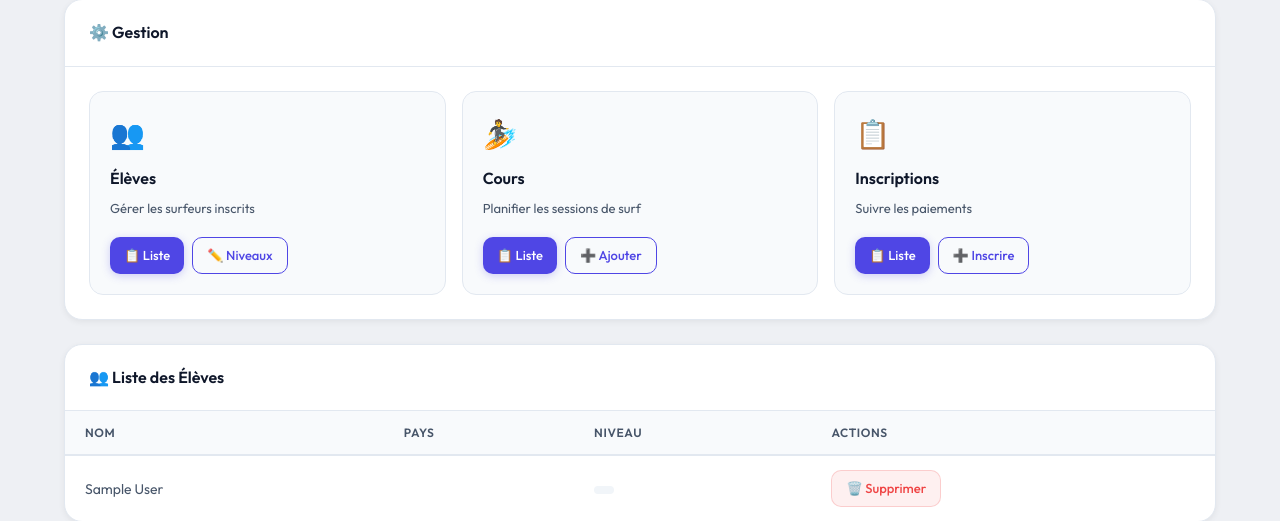
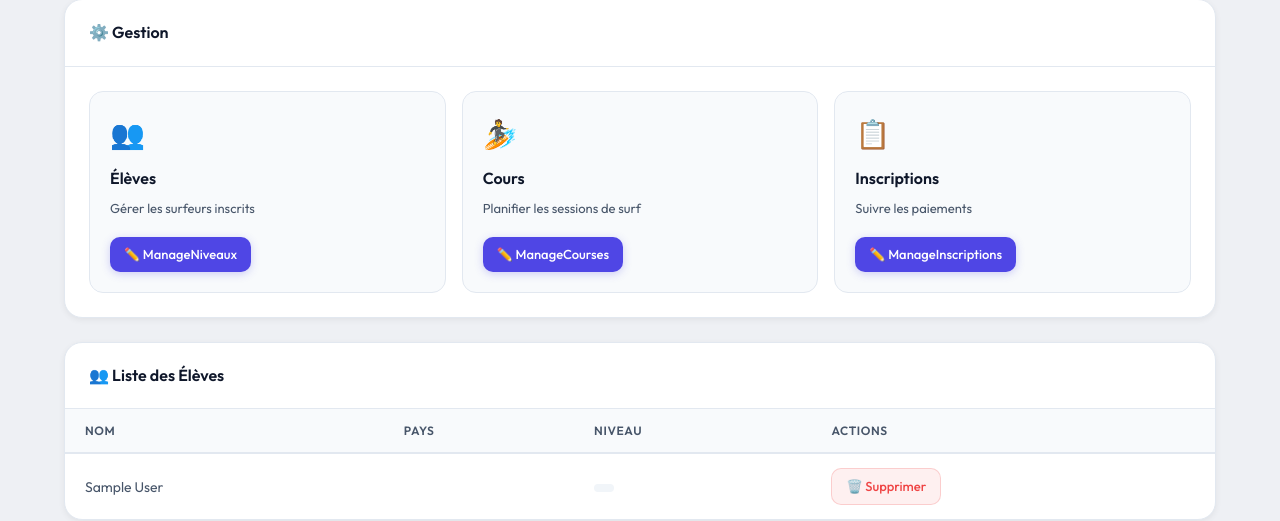
Before and after one commit to AftahHassan/surfschool-manager, a PHP site: page /dashboard in a window 1280 px wide. Shown: the part 328-849 px from the top of the page. Run offline with PHP 8.4, Linux system fonts and the light colour scheme; the visitor is signed in with stand-in values (Sample User, id 1); data that the repository does not hold is empty.

Commit message:
Buttons_fix

```diff
--- a/app/views/admin/dashboard.php
+++ b/app/views/admin/dashboard.php
@@ -80,11 +80,11 @@
                 <div class="gestion-card-desc">Gérer les surfeurs inscrits</div>
                 <div class="gestion-card-actions">
                     <a href="students.php?action=index" class="btn-action btn-primary">
-                        📋 Liste
+                        ✏️ ManageNiveaux
                     </a>
-                    <a href="students.php?action=updateLevel" class="btn-action btn-ghost">
+                    <!-- <a href="students.php?action=index" class="btn-action btn-ghost">
                         ✏️ Niveaux
-                    </a>
+                    </a> -->
                 </div>
             </div>
 
@@ -94,11 +94,11 @@
                 <div class="gestion-card-desc">Planifier les sessions de surf</div>
                 <div class="gestion-card-actions">
                     <a href="lessons.php?action=index" class="btn-action btn-primary">
-                        📋 Liste
+                        ✏️ ManageCourses
                     </a>
-                    <a href="lessons.php?action=create" class="btn-action btn-ghost">
-                        ➕ Ajouter
-                    </a>
+                    <!-- <a href="lessons.php?action=create" class="btn-action btn-ghost">
+                        ➕📋 Ajouter
+                    </a> -->
                 </div>
             </div>
 
@@ -108,11 +108,11 @@
                 <div class="gestion-card-desc">Suivre les paiements</div>
                 <div class="gestion-card-actions">
                     <a href="enrollments.php?action=index" class="btn-action btn-primary">
-                        📋 Liste
+                        ✏️ ManageInscriptions
                     </a>
-                    <a href="enrollments.php?action=enroll" class="btn-action btn-ghost">
+                    <!-- <a href="enrollments.php?action=enroll" class="btn-action btn-ghost">
                         ➕ Inscrire
-                    </a>
+                    </a> -->
                 </div>
             </div>
 
--- a/public/css/style.css
+++ b/public/css/style.css
@@ -988,3 +988,11 @@ footer span {
     color: #475569;
     margin: 0;
 }
+
+/* ================================
+   TAB BUTTONS
+================================ */
+.tab-buttons {
+    display: flex;
+    gap: 8px;
+}
```
